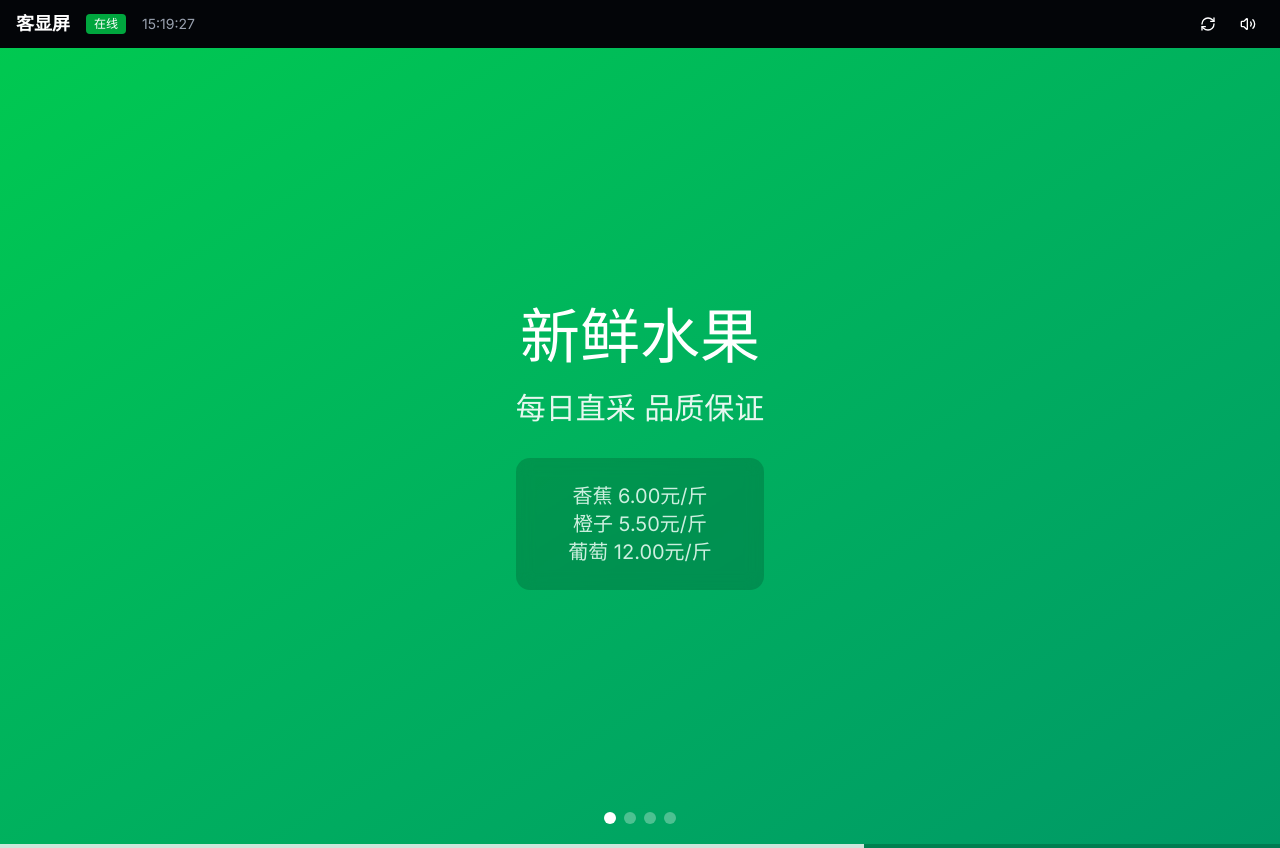
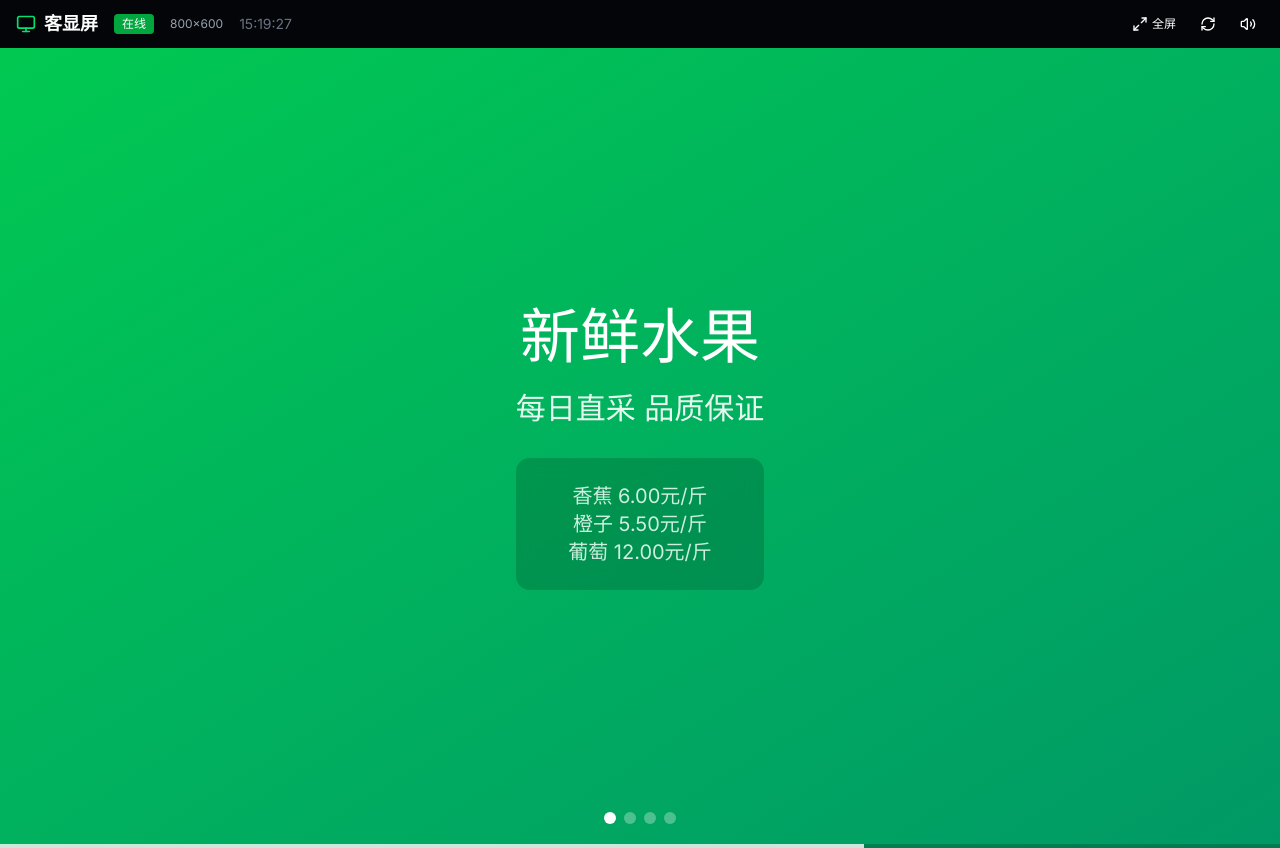
Before and after one commit to hlyg365/hailin-pos, a Next.js app: page /pos/customer-display in a window 1280 px wide. Built offline with nearby package versions, Linux system fonts and the light colour scheme.

Commit message:
fix: 客显屏适配安卓双屏收银机，添加自动全屏和全屏按钮

```diff
--- a/src/app/pos/customer-display/page.tsx
+++ b/src/app/pos/customer-display/page.tsx
@@ -1,7 +1,7 @@
 'use client';
 
 import { useState, useEffect, useCallback, useRef } from 'react';
-import { QrCode, Volume2, VolumeX, RefreshCw, Wifi, WifiOff } from 'lucide-react';
+import { QrCode, Volume2, VolumeX, RefreshCw, Wifi, WifiOff, Maximize2, Smartphone, Monitor } from 'lucide-react';
 import { getSpeechService, SpeechService } from '@/lib/speech-service';
 import QRCode from 'qrcode';
 
@@ -9,6 +9,22 @@ import QRCode from 'qrcode';
 const isMobileDevice = (): boolean => {
   if (typeof window === 'undefined') return false;
   return /Android|webOS|iPhone|iPad|iPod|BlackBerry|IEMobile|Opera Mini/i.test(navigator.userAgent);
+};
+
+// 尝试进入全屏模式
+const tryEnterFullscreen = () => {
+  if (typeof document === 'undefined') return;
+
+  // 尝试不同的全屏API
+  const elem = document.documentElement;
+
+  if (elem.requestFullscreen) {
+    elem.requestFullscreen().catch(() => {});
+  } else if ((elem as any).webkitRequestFullscreen) {
+    (elem as any).webkitRequestFullscreen();
+  } else if ((elem as any).msRequestFullscreen) {
+    (elem as any).msRequestFullscreen();
+  }
 };
 
 // 商品类型
@@ -323,7 +339,25 @@ export default function CustomerDisplayPage() {
       });
     }
 
-    console.log('[CustomerDisplay] 客显屏已启动（独立设备模式）');
+    // 尝试进入全屏模式（双屏收银机副屏专用）
+    // 注意：可能需要用户首次点击授权
+    setTimeout(() => {
+      tryEnterFullscreen();
+    }, 1000);
+
+    console.log('[CustomerDisplay] 客显屏已启动（双屏收银机副屏模式）');
+    console.log('[CustomerDisplay] 屏幕信息:', {
+      width: window.screen.width,
+      height: window.screen.height,
+      availWidth: window.screen.availWidth,
+      availHeight: window.screen.availHeight,
+    });
+
+    // 监听全屏变化
+    const handleFullscreenChange = () => {
+      console.log('[CustomerDisplay] 全屏状态变化:', !!document.fullscreenElement);
+    };
+    document.addEventListener('fullscreenchange', handleFullscreenChange);
 
     return () => {
       if (speechServiceRef.current) {
@@ -331,6 +365,7 @@ export default function CustomerDisplayPage() {
       }
       window.removeEventListener('online', handleOnline);
       window.removeEventListener('offline', handleOffline);
+      document.removeEventListener('fullscreenchange', handleFullscreenChange);
     };
   }, []);
 
@@ -476,6 +511,15 @@ export default function CustomerDisplayPage() {
     });
   };
 
+  // 全屏切换
+  const toggleFullscreen = () => {
+    if (document.fullscreenElement) {
+      document.exitFullscreen().catch(() => {});
+    } else {
+      tryEnterFullscreen();
+    }
+  };
+
   // 手动刷新数据
   const refreshData = () => {
     syncData();
@@ -488,20 +532,42 @@ export default function CustomerDisplayPage() {
   const totalQuantity = cart.reduce((sum, item) => sum + item.quantity, 0);
   const earnedPoints = Math.floor(finalAmount);
 
+  // 屏幕信息
+  const screenInfo = {
+    width: typeof window !== 'undefined' ? window.screen.width : 1920,
+    height: typeof window !== 'undefined' ? window.screen.height : 1080,
+  };
+
   return (
     <div className="min-h-screen bg-gray-900 flex flex-col">
-      {/* 顶部状态栏 - 简化版 */}
+      {/* 顶部状态栏 - 双屏收银机副屏专用 */}
       <div className="bg-black/80 text-white px-4 py-2 flex items-center justify-between text-sm">
         <div className="flex items-center gap-4">
-          <span className="font-bold text-lg">客显屏</span>
+          <div className="flex items-center gap-2">
+            <Monitor className="w-5 h-5 text-green-400" />
+            <span className="font-bold text-lg">客显屏</span>
+          </div>
           <span className={`px-2 py-0.5 rounded text-xs ${isOnline ? 'bg-green-600' : 'bg-red-600'}`}>
             {isOnline ? '在线' : '离线'}
           </span>
-          <span className="text-gray-400">
+          <span className="text-gray-400 text-xs">
+            {screenInfo.width}x{screenInfo.height}
+          </span>
+          <span className="text-gray-500">
             {currentTime?.toLocaleTimeString('zh-CN')}
           </span>
         </div>
         <div className="flex items-center gap-2">
+          {/* 全屏按钮 */}
+          <button
+            onClick={toggleFullscreen}
+            className="p-2 hover:bg-gray-700 rounded transition-colors flex items-center gap-1"
+            title="全屏/退出全屏"
+          >
+            <Maximize2 className="w-4 h-4" />
+            <span className="text-xs">全屏</span>
+          </button>
+          {/* 刷新按钮 */}
           <button
             onClick={refreshData}
             className="p-2 hover:bg-gray-700 rounded transition-colors"
```
